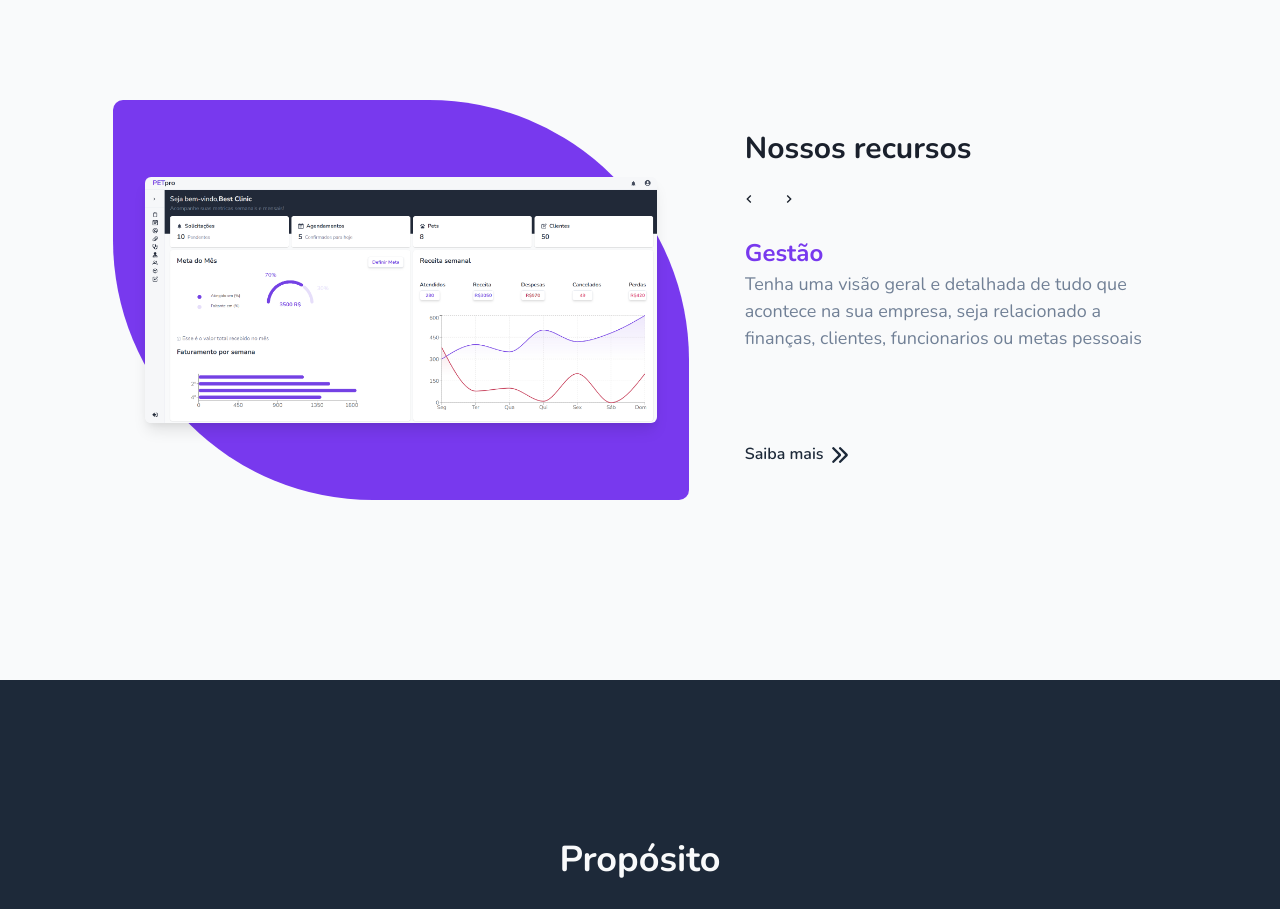
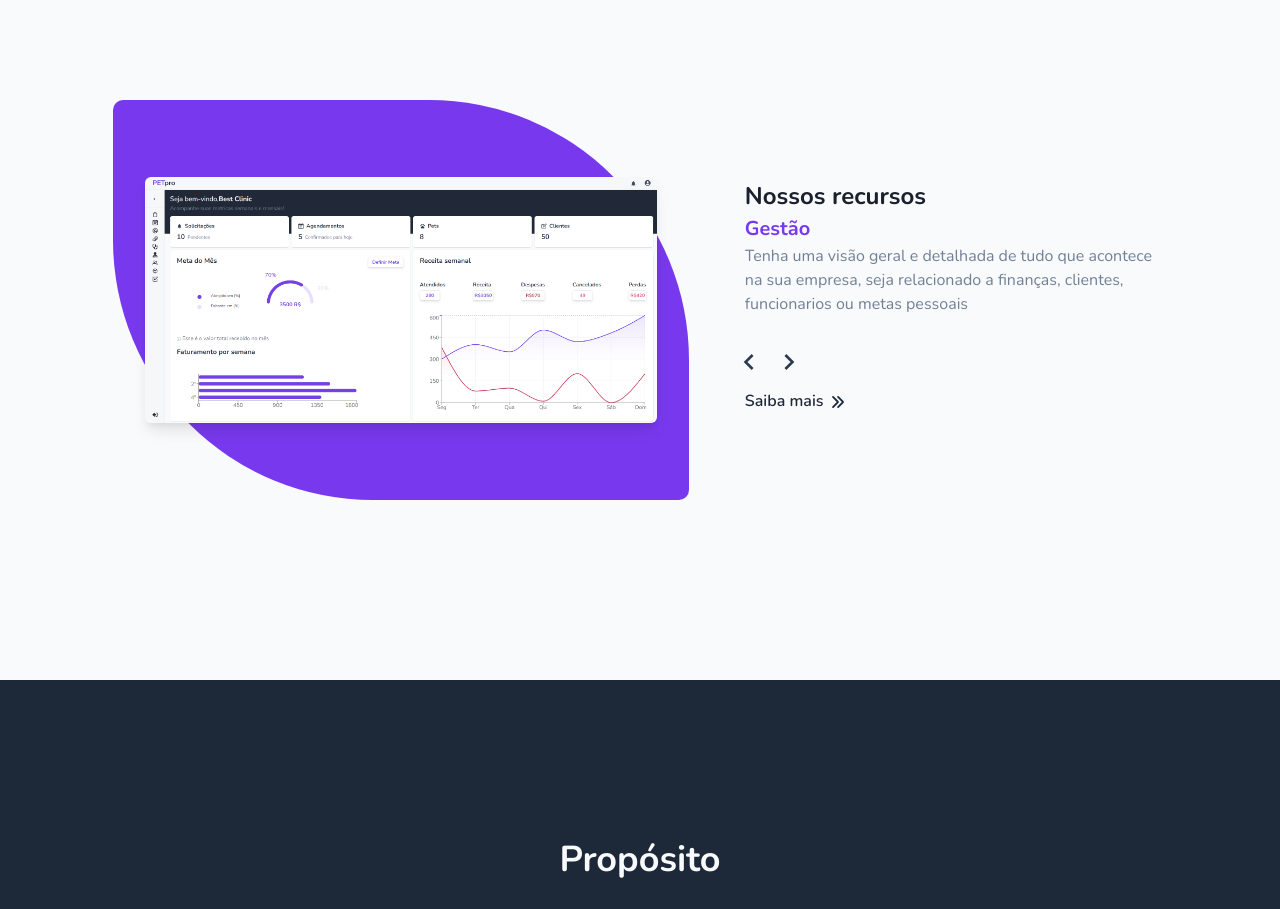
Before and after one commit to matheusmartinsInsper/fronted-petpro, a Next.js app: page / in a window 1280 px wide. Shown: the part 880-1789 px from the top of the page. Built offline with nearby package versions, Linux system fonts and the light colour scheme.

Commit message:
feature: style new lp

```diff
--- a/app/page.tsx
+++ b/app/page.tsx
@@ -44,7 +44,7 @@ const HomePage = () => {
     {
       image: "/agenda3.png",
       title: "Agenda",
-      description: "Gerencie sua agenda em poucos cliques, agende atendimentos para novos clientes, cancele ou inicie o atendimento",
+      description: "Gerencie sua agenda em poucos cliques, agende atendimentos para novos clientes, cancele ou inicie o atendimento, organize-se por prioridade e deixe lembretes a sua equipe",
     },
     {
       image: "/atend.png",
@@ -155,7 +155,7 @@ const HomePage = () => {
 
       {/* Conteúdo da página */}
       <Box width="100%" >
-        <Box display="flex" flexDirection="column" alignItems="center" pt={["120px", "40px"]} bgColor="primary.100">
+        <Box display="flex" flexDirection="column" alignItems="center" pt={["80px", "40px"]} bgColor="primary.100">
           <Box
             width="100%"
             display="flex"
@@ -312,28 +312,12 @@ const HomePage = () => {
             alignItems={["center", "start"]}
             maxWidth="500px"
           >
-            <Text mb="2" fontWeight={"bold"} fontSize={"3xl"}>Nossos recursos</Text>
+            <Text mb={["2","0"]} fontWeight={"bold"} fontSize={"2xl"}>Nossos recursos</Text>
             {/* Navigation Arrows */}
-            <Flex justify="start" align="center" mb="4" ml={-4}>
-              <IconButton
-                icon={<ChevronLeftIcon />}
-                onClick={handlePrev}
-                aria-label="Previous Slide"
-                bgColor="transparent"
-                _hover={{ bgColor: "transparent", color: "primary.300" }}
-              />
-              <IconButton
-                icon={<ChevronRightIcon />}
-                onClick={handleNext}
-                aria-label="Next Slide"
-                bgColor="transparent"
-                size={"md"}
-                _hover={{ bgColor: "transparent", color: "primary.300" }}
-              />
-            </Flex>
+
             <Box
               position="relative"
-              height="25vh"
+              minHeight={["20vh","15vh"]}
               width={["85vw", "33vw"]}
               overflow="hidden"
               display="flex"
@@ -359,19 +343,36 @@ const HomePage = () => {
                 alignItems={["center", "start"]}
                 flexDirection="column"
               >
-                <Text fontSize="2xl" fontWeight="bold" color="primary.300">
+                <Text fontSize="xl" fontWeight="bold" color="primary.300">
                   {slides[currentIndex].title}
                 </Text>
-                <Text fontSize="lg" color="gray.500" display={"flex"} flexDirection={"column"} textAlign={["center","left"]}>
+                <Text fontSize="md" color="gray.500" display={"flex"} flexDirection={"column"} textAlign={["center","left"]}>
                   {slides[currentIndex].description}
                 </Text>
               </Flex>
             </Box>
-
+            <Flex mt={[0,2]} justify="start" align="center" mb="" ml={-4}>
+              <IconButton
+                icon={<ChevronLeftIcon boxSize={"8"} />}
+                onClick={handlePrev}
+                color={"primary.250"}
+                aria-label="Previous Slide"
+                bgColor="transparent"
+                _hover={{ bgColor: "transparent", color: "primary.300" }}
+              />
+              <IconButton
+                icon={<ChevronRightIcon boxSize={"8"}/>}
+                onClick={handleNext}
+                color={"primary.250"}
+                aria-label="Next Slide"
+                bgColor="transparent"
+                _hover={{ bgColor: "transparent", color: "primary.300" }}
+              />
+            </Flex>
             {/* Learn More Button */}
             <Button
               ml={-4}
-              rightIcon={<ArrowRightIcon />}
+              rightIcon={<ArrowRightIcon boxSize={"3"}/>}
               bgColor={"transparent"}
               color={"primary.200"}
               _hover={{ bgcolo: "transparent", color: "primary.300" }}
@@ -521,6 +522,7 @@ const HomePage = () => {
             color="primary.100"
             borderRadius="md"
             boxShadow="lg"
+            mb={["12","0"]}
           >
             <Text fontSize={["xl", "2xl"]} mb="6">Preencha seus dados</Text>
             <FormControl id="name" mb={4}>
```
